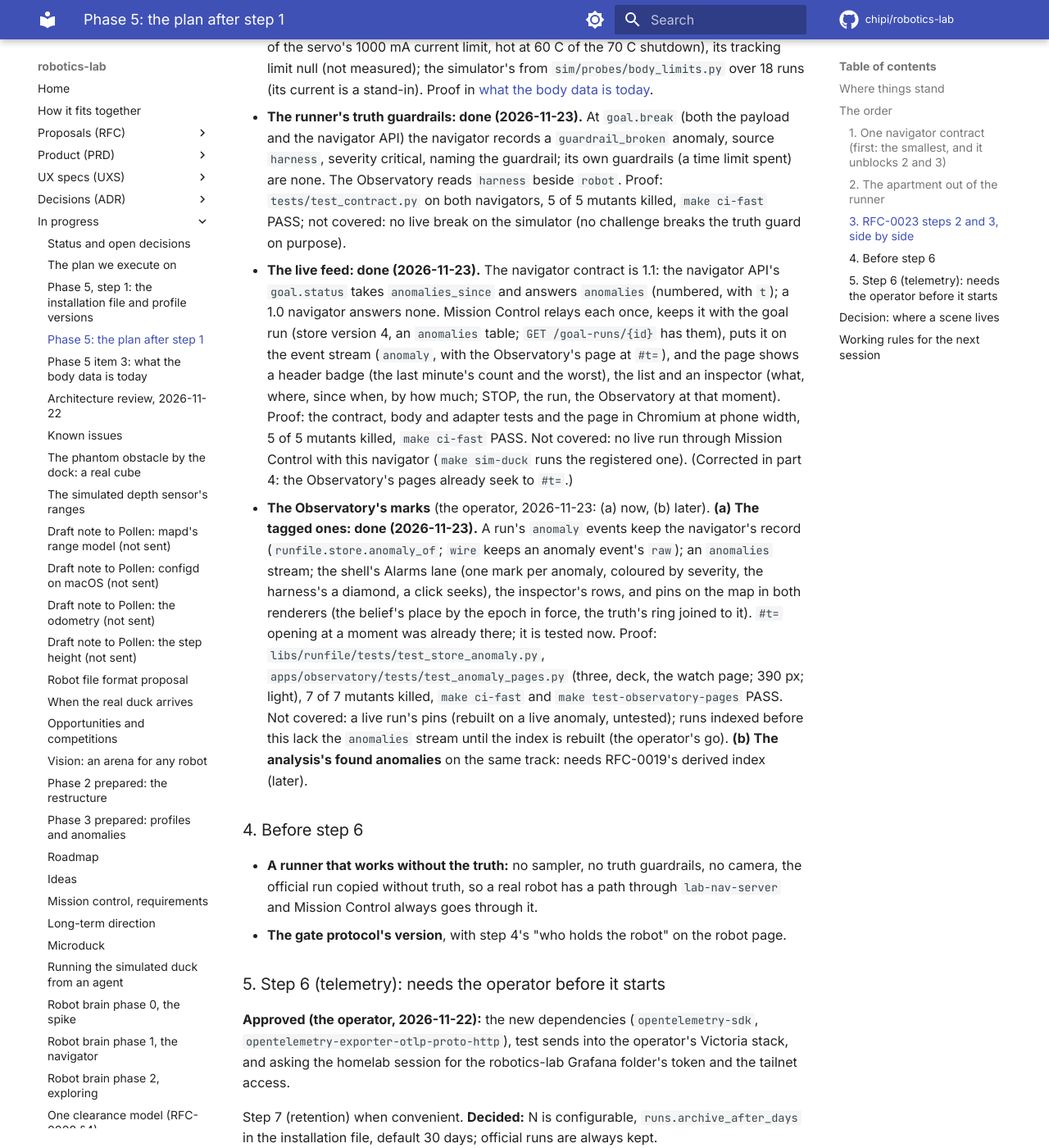
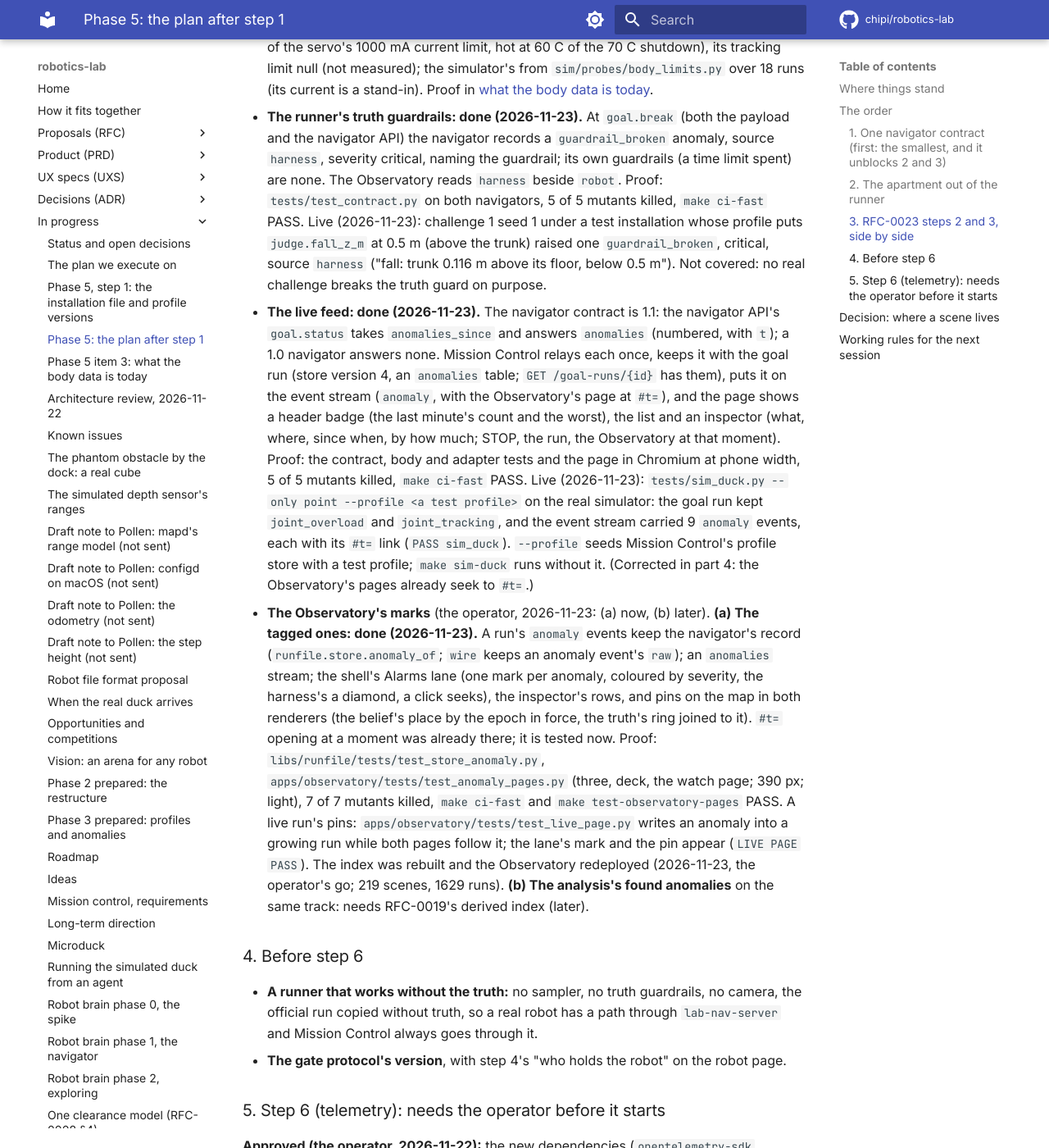
Before and after one commit to chipi/robotics-lab, an MkDocs documentation site: the page built from docs/wip/PHASE5-NEXT-PLAN.md, in a window 1280 px wide and 1400 px high, scrolled down 4894 px. Shown: the whole window at 82% size. Built offline with MkDocs 1.6.1 and Material for MkDocs 9.7.7, drawn with Linux system fonts in a browser that asks for light colours; comment, search, counter and statistics services are not loaded.

Commit message:
phase 5 item 3 step 3: cover the alarm feed's live gaps (sim_duck --profile, the Observatory's live pins)
sim_duck takes --profile to seed Mission Control's profile store with a test profile, and then checks
the goal run keeps its anomalies and the event stream's anomaly events carry #t= links. The
Observatory's live page test writes an anomaly into a growing run and waits for the lane's mark and
the pin on both renderers. The plan and the body-data notes record the live proofs and what stays
uncovered (the real duck's limits, the registration profile reaching the navigator).

Co-Authored-By: Claude Opus 5.5 <noreply@anthropic.com>
Claude-Session: https://claude.ai/code/session_01DJqN6sYcbi4sUoqvzGJdPG

```diff
--- a/docs/wip/PHASE5-NEXT-PLAN.md
+++ b/docs/wip/PHASE5-NEXT-PLAN.md
@@ -183,8 +183,10 @@ covered: `lab-eval` and `lab-explore` not run live (as part 1).
      the navigator API) the navigator records a `guardrail_broken` anomaly, source `harness`,
      severity critical, naming the guardrail; its own guardrails (a time limit spent) are none. The
      Observatory reads `harness` beside `robot`. Proof: `tests/test_contract.py` on both navigators,
-     5 of 5 mutants killed, `make ci-fast` PASS; not covered: no live break on the simulator (no
-     challenge breaks the truth guard on purpose).
+     5 of 5 mutants killed, `make ci-fast` PASS. Live (2026-11-23): challenge 1 seed 1 under a test
+     installation whose profile puts `judge.fall_z_m` at 0.5 m (above the trunk) raised one
+     `guardrail_broken`, critical, source `harness` ("fall: trunk 0.116 m above its floor, below
+     0.5 m"). Not covered: no real challenge breaks the truth guard on purpose.
   3. **The live feed: done (2026-11-23).** The navigator contract is 1.1: the navigator API's
      `goal.status` takes `anomalies_since` and answers `anomalies` (numbered, with `t`); a 1.0
      navigator answers none. Mission Control relays each once, keeps it with the goal run (store
@@ -193,8 +195,11 @@ covered: `lab-eval` and `lab-explore` not run live (as part 1).
      minute's count and the worst), the list and an inspector (what, where, since when, by how
      much; STOP, the run, the Observatory at that moment). Proof: the contract, body and adapter
      tests and the page in Chromium at phone width, 5 of 5 mutants killed, `make ci-fast` PASS.
-     Not covered: no live run through Mission Control with this navigator (`make sim-duck` runs the
-     registered one). (Corrected in part 4: the Observatory's pages already seek to `#t=`.)
+     Live (2026-11-23): `tests/sim_duck.py --only point --profile <a test profile>` on the real
+     simulator: the goal run kept `joint_overload` and `joint_tracking`, and the event stream carried
+     9 `anomaly` events, each with its `#t=` link (`PASS sim_duck`). `--profile` seeds Mission
+     Control's profile store with a test profile; `make sim-duck` runs without it. (Corrected in
+     part 4: the Observatory's pages already seek to `#t=`.)
   4. **The Observatory's marks** (the operator, 2026-11-23: (a) now, (b) later).
      **(a) The tagged ones: done (2026-11-23).** A run's `anomaly` events keep the navigator's record
      (`runfile.store.anomaly_of`; `wire` keeps an anomaly event's `raw`); an `anomalies` stream;
@@ -203,9 +208,10 @@ covered: `lab-eval` and `lab-explore` not run live (as part 1).
      by the epoch in force, the truth's ring joined to it). `#t=` opening at a moment was already
      there; it is tested now. Proof: `libs/runfile/tests/test_store_anomaly.py`,
      `apps/observatory/tests/test_anomaly_pages.py` (three, deck, the watch page; 390 px; light),
-     7 of 7 mutants killed, `make ci-fast` and `make test-observatory-pages` PASS. Not covered: a
-     live run's pins (rebuilt on a live anomaly, untested); runs indexed before this lack the
-     `anomalies` stream until the index is rebuilt (the operator's go).
+     7 of 7 mutants killed, `make ci-fast` and `make test-observatory-pages` PASS. A live run's
+     pins: `apps/observatory/tests/test_live_page.py` writes an anomaly into a growing run while
+     both pages follow it; the lane's mark and the pin appear (`LIVE PAGE PASS`). The index was
+     rebuilt and the Observatory redeployed (2026-11-23, the operator's go; 219 scenes, 1629 runs).
      **(b) The analysis's found anomalies** on the same track: needs RFC-0019's derived index
      (later).
 
```
Also changed, not shown: docs/wip/PHASE5-ITEM3-BODY-DATA.md (+7 -3 lines), 2 other files.
